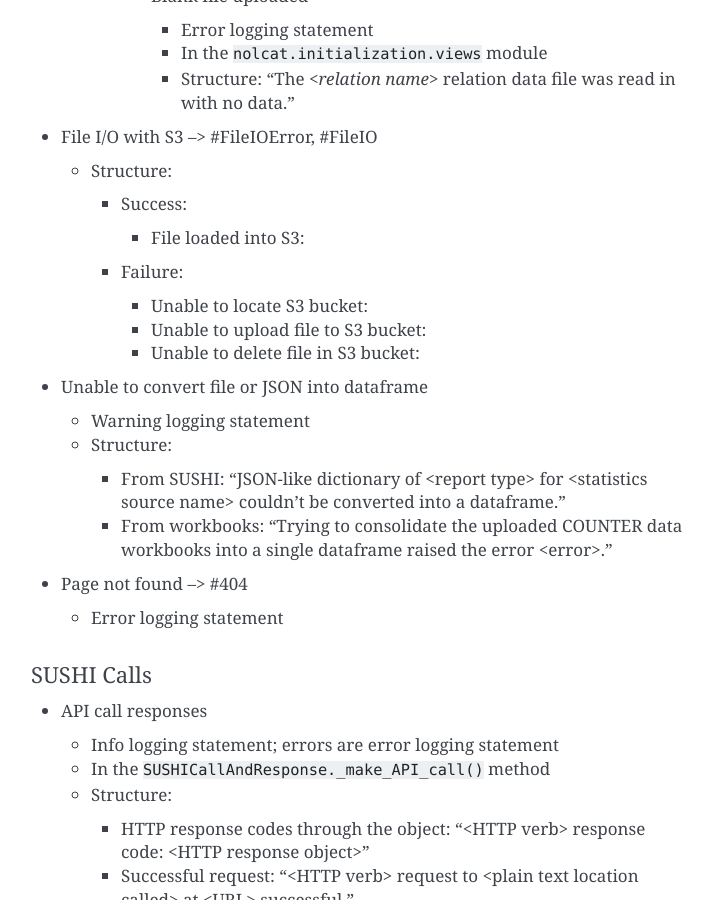
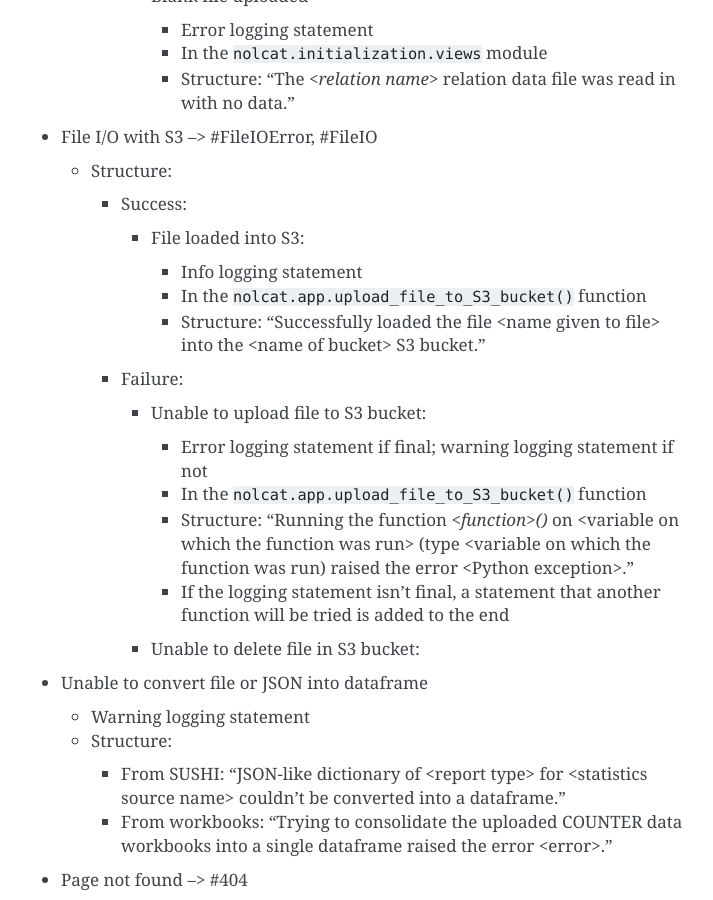
Before and after one commit to ereiskind/nolcat, a Sphinx documentation site: the page built from docs/source/code_style_guide.rst, in a window 1280 px wide and 900 px high, scrolled down 2205 px. Shown: the whole window, without its empty margins (389-1102 px from the left). Built offline with Sphinx 7.4.7, drawn with Linux system fonts in a browser that asks for light colours.

Commit message:
Update logging in `upload_file_to_S3_bucket()`

```diff
--- a/docs/source/code_style_guide.rst
+++ b/docs/source/code_style_guide.rst
@@ -97,10 +97,19 @@ General Errors and In-Test Issues
 
       * File loaded into S3:
 
+        * Info logging statement
+        * In the ``nolcat.app.upload_file_to_S3_bucket()`` function
+        * Structure: "Successfully loaded the file <name given to file> into the <name of bucket> S3 bucket."
+
     * Failure:
 
-      * Unable to locate S3 bucket:
       * Unable to upload file to S3 bucket:
+
+        * Error logging statement if final; warning logging statement if not
+        * In the ``nolcat.app.upload_file_to_S3_bucket()`` function
+        * Structure: "Running the function `<function>()` on <variable on which the function was run> (type <variable on which the function was run) raised the error <Python exception>."
+        * If the logging statement isn't final, a statement that another function will be tried is added to the end
+
       * Unable to delete file in S3 bucket:
 
 * Unable to convert file or JSON into dataframe
```
Also changed, not shown: 3 other files.
